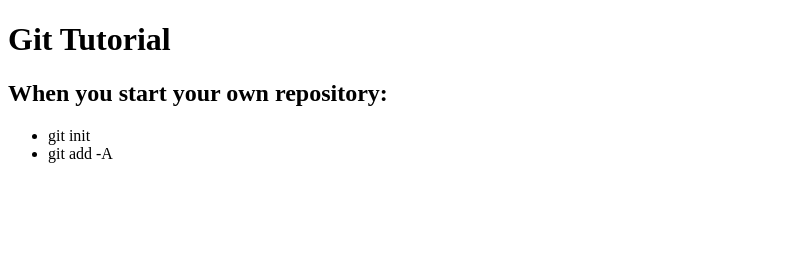
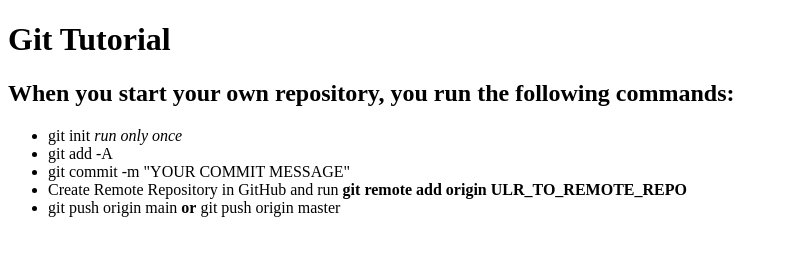
Before and after one commit to lherna1371/unlv-github-tutorial, a plain HTML site: page index.html in a window 1280 px wide. Shown: the whole page, without its empty margins (0-787 px from the left). Drawn offline with Linux system fonts and the light colour scheme.

Commit message:
updates to instructions

```diff
--- a/index.html
+++ b/index.html
@@ -8,11 +8,13 @@
 </head>
 <body>
     <h1>Git Tutorial</h1>
-    <h2>When you start your own repository:</h2>
+    <h2>When you start your own repository, you run the following commands:</h2>
     <ul>
-        <li>git init</li>
+        <li>git init <span><i>run only once</i></span></li>
         <li>git add -A</li>
-
+        <li>git commit -m "YOUR COMMIT MESSAGE"</li>
+        <li>Create Remote Repository in GitHub and run <b>git remote add origin ULR_TO_REMOTE_REPO</b></li>
+        <li>git push origin main <strong>or</strong> git push origin master</li>
     </ul>
     <script src="./script.js"></script>
 </body>
```
